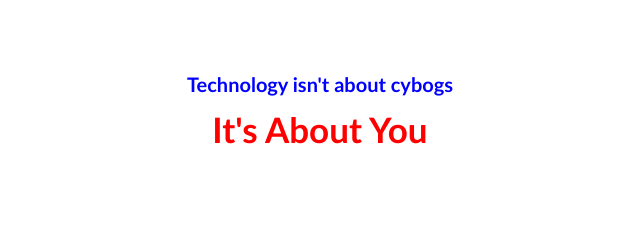
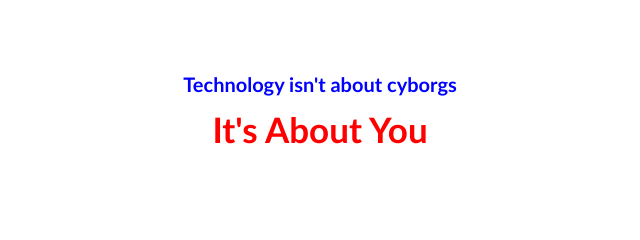
Before and after one commit to Adekunleemmy/citichoice, a plain HTML site: page index.html in a window 1280 px wide. Shown: the part 166-406 px from the top of the page, 0-640 px from the left. Drawn offline with Linux system fonts and the light colour scheme.

Commit message:
Update index.html

```diff
--- a/index.html
+++ b/index.html
@@ -15,7 +15,7 @@
     <header>
         <div class="first">
             <div>
-                <p>Technology isn't about cybogs</p>
+                <p>Technology isn't about cyborgs</p>
                 <h1>It's About You</h1>
             </div>
         </div>
```
